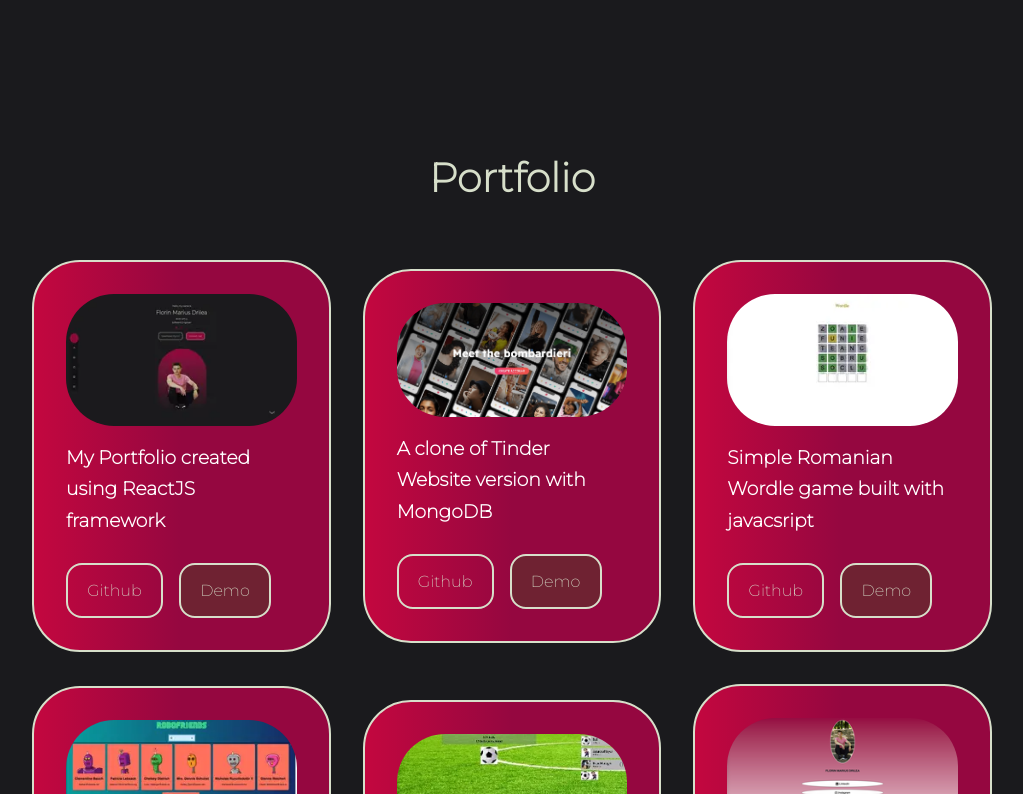
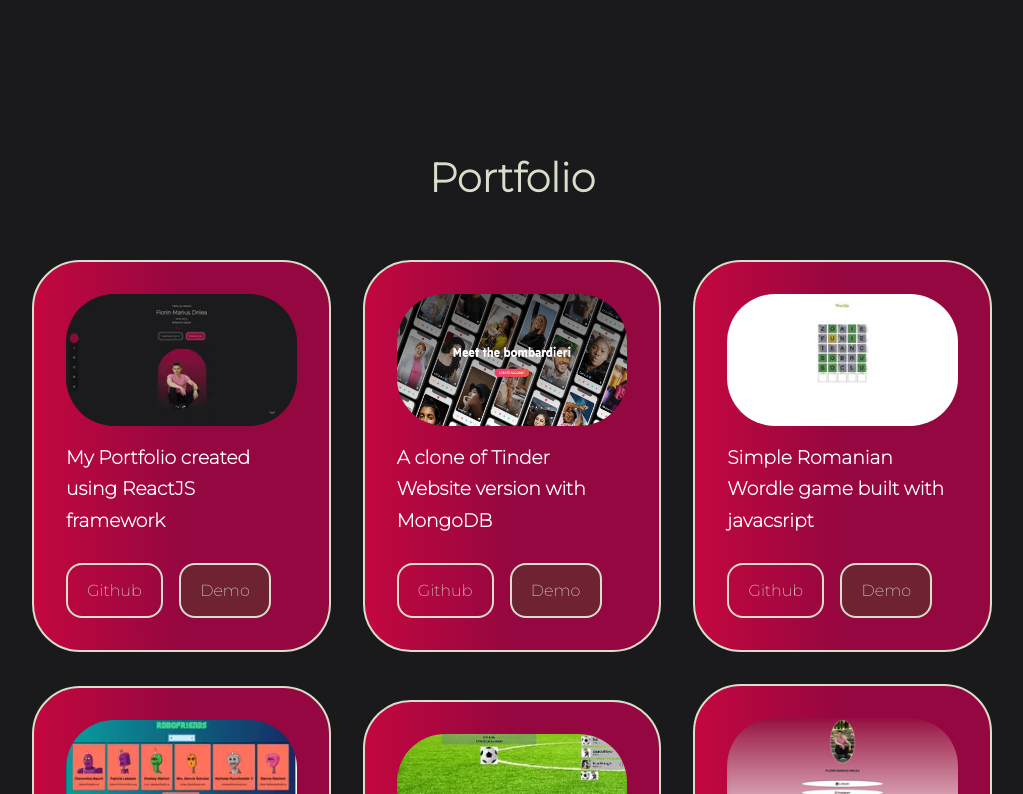
Before and after one commit to FlorinMariusDrilea/FlorinMariusDrilea-portfolio-reactjs, a React (Create React App) app: page / in a window 1280 px wide. Shown: the part 3181-3975 px from the top of the page, without its empty margins (128-1151 px from the left). Built offline with nearby package versions, Linux system fonts and the light colour scheme.

Commit message:
resize tinder image

```diff
--- a/src/components/portfolio/Portfolio.jsx
+++ b/src/components/portfolio/Portfolio.jsx
@@ -1,6 +1,6 @@
 import React from 'react'
 import IMG1 from '../../assets/portfolio.webp'
-import IMG2 from '../../assets/tinder.webp'
+import IMG2 from '../../assets/tinder.jpeg'
 import IMG3 from '../../assets/wordle.webp'
 import IMG4 from '../../assets/robots.webp'
 import IMG5 from '../../assets/football-2.webp'
--- a/src/components/portfolio/portfolio.css
+++ b/src/components/portfolio/portfolio.css
@@ -27,6 +27,8 @@
 
 .portfolio__item__image {
     border-radius: 48px;
+    width: auto;
+    height: auto;
     overflow: hidden;
 }
 
```
Also changed, not shown: src/assets/tinder.jpeg (added), 1 other file (tests, documents, lock files or other folders).
